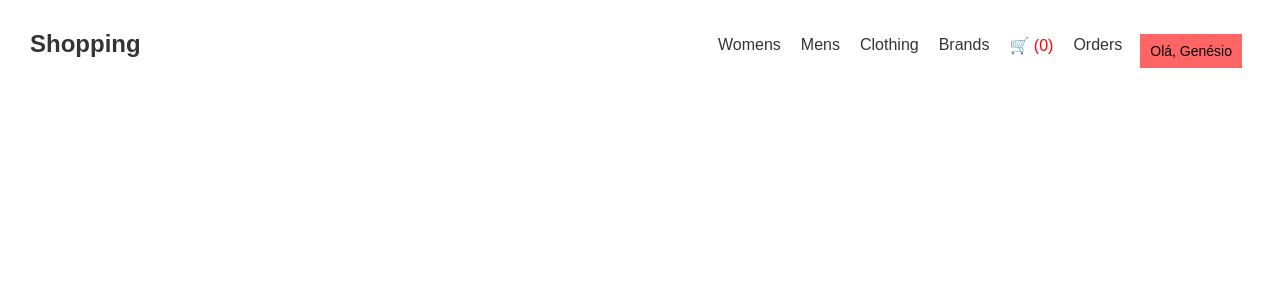
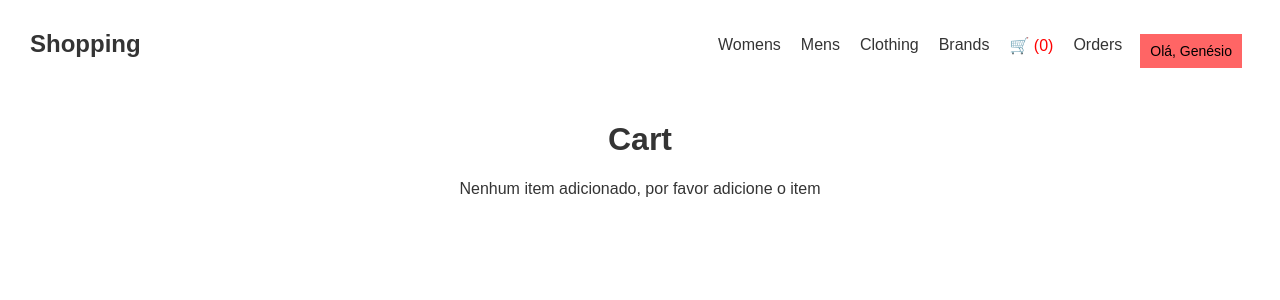
Before and after one commit to alankaiko/shopping, a React (Create React App) app: page /cart in a window 1280 px wide. Shown: the top 300 px of the page. Built offline with nearby package versions, Linux system fonts and the light colour scheme; the HTML template or start-up script is replaced by a standard one.

Commit message:
commit cart

```diff
--- a/src/App.js
+++ b/src/App.js
@@ -3,6 +3,7 @@ import {BrowserRouter, Route, Routes} from "react-router-dom";
 import ItemDetail from "./components/itemDetail/ItemDetail";
 import Navbar from "./components/navbar/Navbar";
 import HomePage from "./components/home/HomePage";
+import Cart from "./components/cart/Cart";
 
 function App() {
     return (
@@ -13,6 +14,7 @@ function App() {
                 </div>
                 <Routes>
                     <Route path={"/item/:id"} element={<ItemDetail/>}/>
+                    <Route path={"/cart"} element={<Cart/>}/>
                     <Route path={"/"} element={<HomePage/>}/>
                 </Routes>
             </BrowserRouter>
--- /dev/null
+++ b/src/components/cart/Cart.css
@@ -0,0 +1,20 @@
+.cart-container {
+  max-width: 500px;
+}
+
+.cart-item {
+  border: 1px solid #cdcdcd;
+  text-align: left;
+  border-radius: 15px;
+  padding: 10px;
+  width: -webkit-fill-available;
+  margin-bottom: 10px;
+}
+
+.item-expectedDelivery {
+  margin-left: 10px;
+}
+
+.cart-container button {
+  margin-top: 10px;
+}
--- /dev/null
+++ b/src/components/cart/Cart.js
@@ -0,0 +1,36 @@
+import React, {useContext} from "react";
+import {GlobalContext} from "../../context/GlobalState";
+import './Cart.css';
+import {Link} from "react-router-dom";
+
+function Cart() {
+    const {cart} = useContext(GlobalContext);
+
+    return (
+        <div className="cart-container">
+            <h1>Cart</h1>
+            {
+                !cart.length ? (<p>Nenhum item adicionado, por favor adicione o item</p>) : (
+                    <>
+                        <div className="cart-item">
+                            {
+                                cart.map(item => (
+                                    <div className="cart-item" key={item.id}>
+                                        <div className="item-price">{item.price}</div>
+                                        <div className="item-name">{item.name}</div>
+                                        <div className="item-expectedDelivery">(Prazo de entrega 3 - 6 dias)</div>
+                                    </div>
+                                ))
+                            }
+                        </div>
+                        <Link to="/checkout">
+                            <button className="item-btn">Próximo</button>
+                        </Link>
+                    </>
+                )
+            }
+        </div>
+    )
+}
+
+export default Cart;
```
